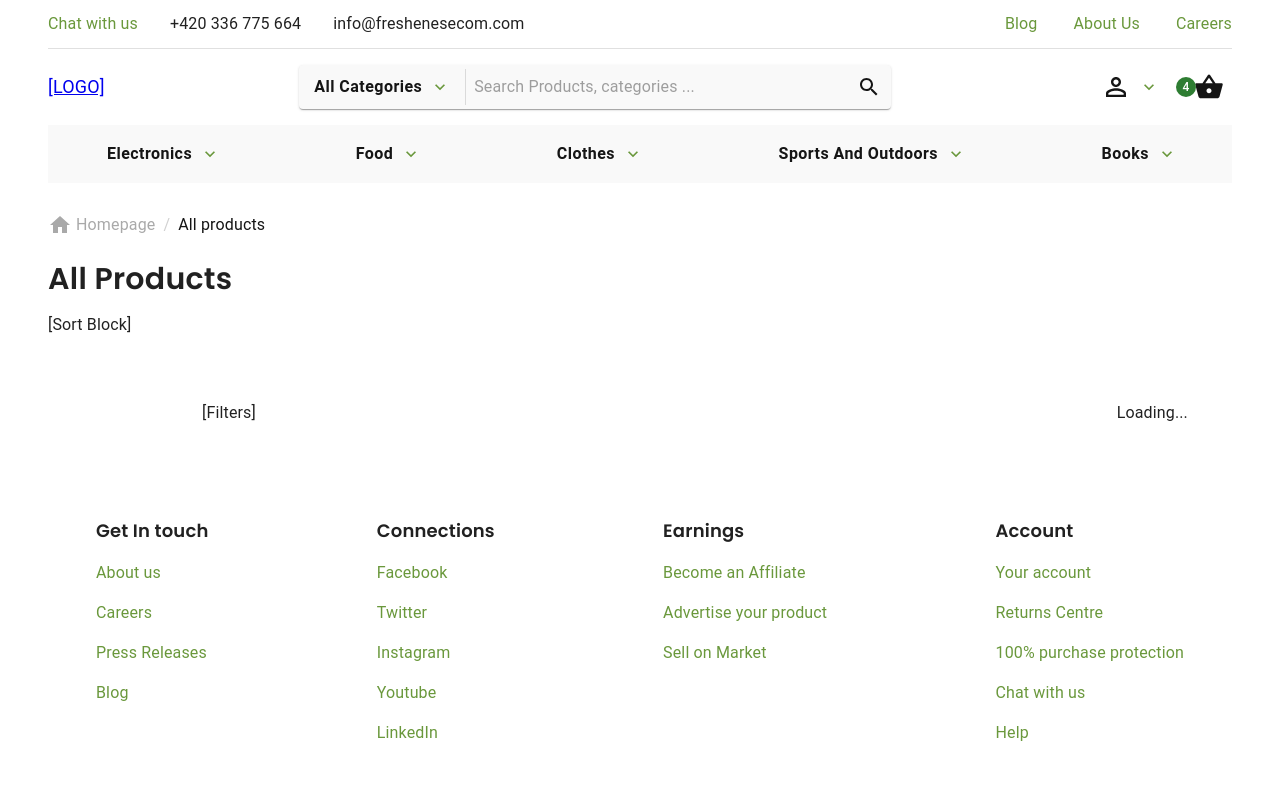
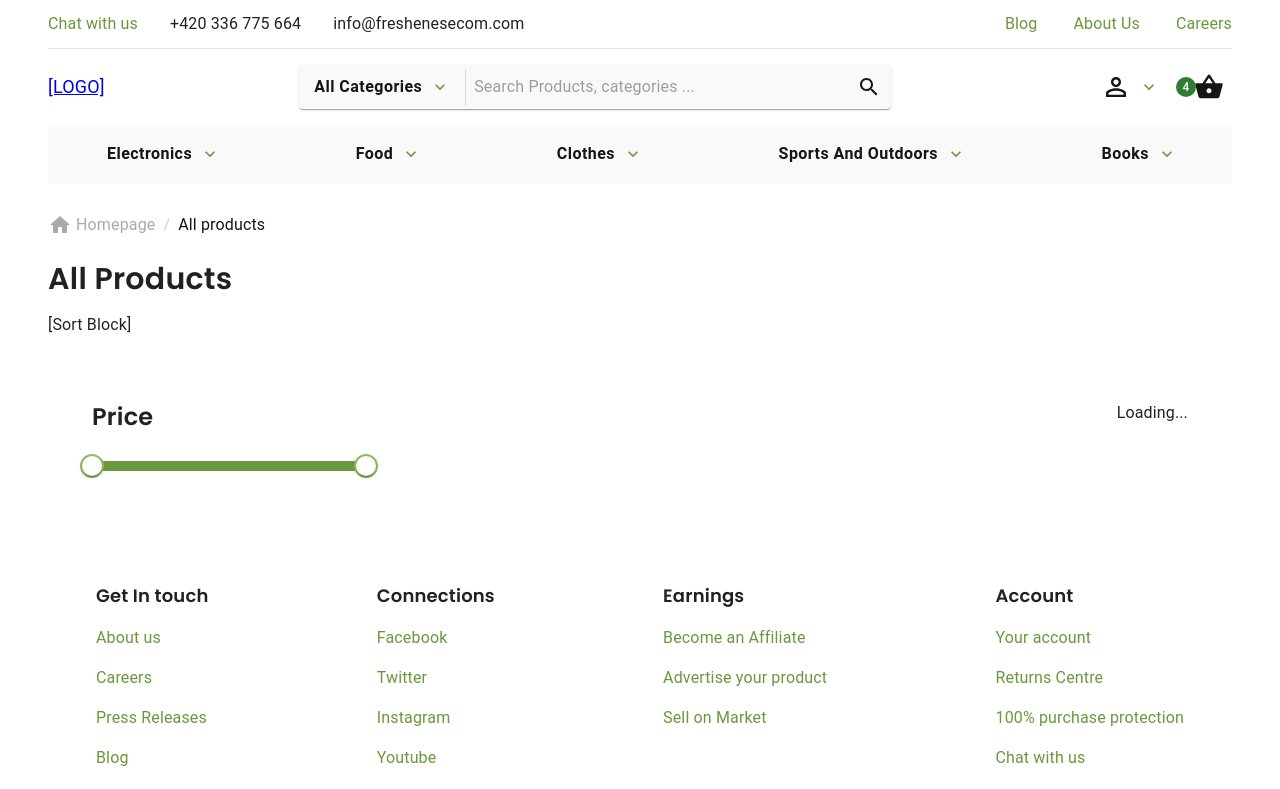
Before and after one commit to SoliaMarko/freshnesecom-store-client, a React (Vite) app: page / in a window 1280 px wide. Shown: the top 789 px of the page. Built offline with nearby package versions, Linux system fonts and the light colour scheme; no server answers.

Commit message:
feat: rendered slider component

```diff
--- a/src/components/Custom/CustomSlider/CustomSlider.tsx
+++ b/src/components/Custom/CustomSlider/CustomSlider.tsx
@@ -1,126 +1,24 @@
-import * as React from 'react';
-import Slider, {SliderThumb, SliderValueLabelProps} from '@mui/material/Slider';
-// import {styled} from '@mui/material/styles';
-import {Box, Tooltip, Typography} from '@mui/material';
 import {ReactElement} from 'react';
-
-function ValueLabelComponent(props: SliderValueLabelProps) {
-  const {children, value} = props;
-
-  return (
-    <Tooltip enterTouchDelay={0} placement="top" title={value}>
-      {children}
-    </Tooltip>
-  );
-}
-
-// const PrettoSlider = styled(Slider)({
-//   color: '#52af77',
-//   height: 8,
-//   '& .MuiSlider-track': {
-//     border: 'none'
-//   },
-//   '& .MuiSlider-thumb': {
-//     height: 24,
-//     width: 24,
-//     backgroundColor: '#fff',
-//     border: '2px solid currentColor',
-//     '&:focus, &:hover, &.Mui-active, &.Mui-focusVisible': {
-//       boxShadow: 'inherit'
-//     },
-//     '&::before': {
-//       display: 'none'
-//     }
-//   },
-//   '& .MuiSlider-valueLabel': {
-//     lineHeight: 1.2,
-//     fontSize: 12,
-//     background: 'unset',
-//     padding: 0,
-//     width: 32,
-//     height: 32,
-//     borderRadius: '50% 50% 50% 0',
-//     backgroundColor: '#52af77',
-//     transformOrigin: 'bottom left',
-//     transform: 'translate(50%, -100%) rotate(-45deg) scale(0)',
-//     '&::before': {display: 'none'},
-//     '&.MuiSlider-valueLabelOpen': {
-//       transform: 'translate(50%, -100%) rotate(-45deg) scale(1)'
-//     },
-//     '& > *': {
-//       transform: 'rotate(45deg)'
-//     }
-//   }
-// });
-
-// // const AirbnbSlider = styled(Slider)(({theme}) => ({
-// //   color: '#3a8589',
-// //   height: 3,
-// //   padding: '13px 0',
-// //   '& .MuiSlider-thumb': {
-// //     height: 27,
-// //     width: 27,
-// //     backgroundColor: '#fff',
-// //     border: '1px solid currentColor',
-// //     '&:hover': {
-// //       boxShadow: '0 0 0 8px rgba(58, 133, 137, 0.16)'
-// //     },
-// //     '& .airbnb-bar': {
-// //       height: 9,
-// //       width: 1,
-// //       backgroundColor: 'currentColor',
-// //       marginLeft: 1,
-// //       marginRight: 1
-// //     }
-// //   },
-// //   '& .MuiSlider-track': {
-// //     height: 3
-// //   },
-// //   '& .MuiSlider-rail': {
-// //     color: theme.palette.mode === 'dark' ? '#bfbfbf' : '#d8d8d8',
-// //     opacity: theme.palette.mode === 'dark' ? undefined : 1,
-// //     height: 3
-// //   }
-// // }));
-
-// // interface AirbnbThumbComponentProps extends React.HTMLAttributes<unknown> {}
-
-// // function AirbnbThumbComponent(props: AirbnbThumbComponentProps) {
-// //   const {children, ...other} = props;
-// //   return (
-// //     <SliderThumb {...other}>
-// //       {children}
-// //       <span className="airbnb-bar" />
-// //       <span className="airbnb-bar" />
-// //       <span className="airbnb-bar" />
-// //     </SliderThumb>
-// //   );
-// // }
+import {Box, Slider} from '@mui/material';
+import CustomThumb from './CustomThumb/CustomThumb';
 
 const CustomeSlider = (): ReactElement => {
   return (
-    <Box sx={{width: 320}}>
-      <Typography gutterBottom>iOS</Typography>
-      <Box sx={{m: 3}} />
-      <Typography gutterBottom>pretto.fr</Typography>
-      {/* <PrettoSlider valueLabelDisplay="auto" aria-label="pretto slider" defaultValue={20} /> */}
-      <Box sx={{m: 3}} />
-      <Typography gutterBottom>Tooltip value label</Typography>
+    <Box className="max-w-80">
+      <Box className="my-3" />
       <Slider
+        getAriaLabel={(index) => (index === 0 ? 'Minimum price' : 'Maximum price')}
+        // maxValue / stepsCount
+        step={10000 / 10}
+        min={0}
+        max={10000}
+        defaultValue={[0, 10000]}
         valueLabelDisplay="auto"
+        className="h-2 text-secondary"
         slots={{
-          valueLabel: ValueLabelComponent
+          thumb: CustomThumb
         }}
-        aria-label="custom thumb label"
-        defaultValue={20}
       />
-      <Box sx={{m: 3}} />
-      {/* <Typography gutterBottom>Airbnb</Typography>
-      <AirbnbSlider
-        slots={{thumb: AirbnbThumbComponent}}
-        getAriaLabel={(index) => (index === 0 ? 'Minimum price' : 'Maximum price')}
-        defaultValue={[20, 40]}
-      /> */}
     </Box>
   );
 };
--- /dev/null
+++ b/src/components/Custom/CustomSlider/CustomThumb/CustomThumb.tsx
@@ -0,0 +1,16 @@
+import {HTMLAttributes, ReactElement} from 'react';
+import {SliderThumb} from '@mui/material';
+
+interface CustomThumbProps extends HTMLAttributes<unknown> {}
+
+const CustomThumb = (props: CustomThumbProps): ReactElement => {
+  const {children, ...other} = props;
+
+  return (
+    <SliderThumb {...other} className="h-6 w-6 border-2 border-solid border-secondary-300 bg-white">
+      {children}
+    </SliderThumb>
+  );
+};
+
+export default CustomThumb;
--- a/src/components/Layout/Home/Filters/Filters.tsx
+++ b/src/components/Layout/Home/Filters/Filters.tsx
@@ -1,8 +1,13 @@
+import {ReactElement} from 'react';
 import {Box} from '@mui/material';
-import {ReactElement} from 'react';
+import PriceFilter from '@/features/filters/PriceFilter';
 
 const Filters = (): ReactElement => {
-  return <Box className="w-1/4">[Filters]</Box>;
+  return (
+    <Box className="w-1/4">
+      <PriceFilter />
+    </Box>
+  );
 };
 
 export default Filters;
--- a/src/features/filters/PriceFilter.tsx
+++ b/src/features/filters/PriceFilter.tsx
@@ -1,4 +1,4 @@
-// import CustomedSlider from '@/components/Custom/CustomSlider/CustomSlider';
+import CustomedSlider from '@/components/Custom/CustomSlider/CustomSlider';
 import {Box, Typography} from '@mui/material';
 import {ReactElement} from 'react';
 
@@ -8,8 +8,7 @@ const PriceFilter = (): ReactElement => {
       <Typography className="customH2" align="left">
         Price
       </Typography>
-      {/* <CustomedSlider /> */}
-      {/* <Slider /> */}
+      <CustomedSlider />
       {/* <RangeInputs /> */}
     </Box>
   );
```
Also changed, not shown: 1 other file (tests, documents, lock files or other folders).
